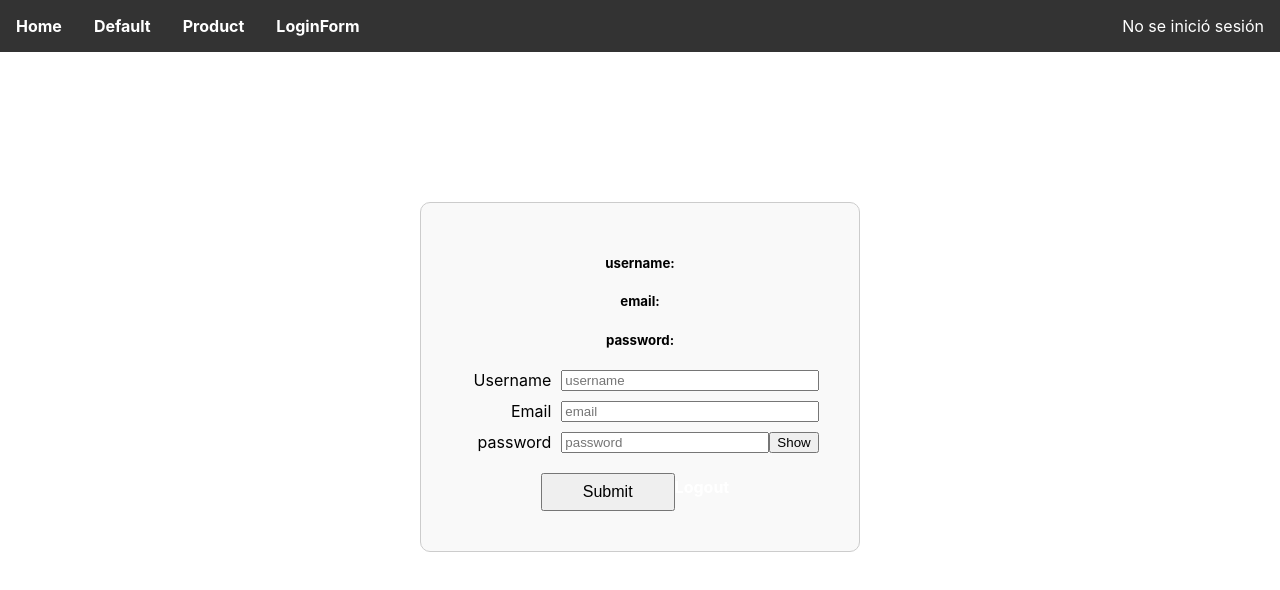
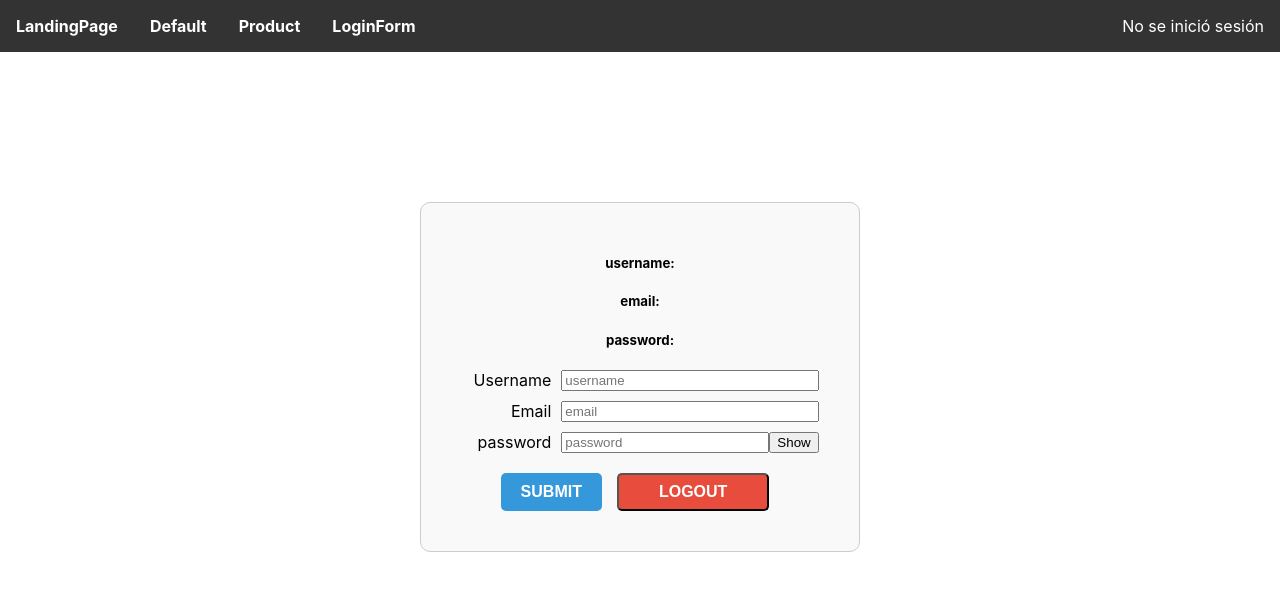
Before and after one commit to DanyelCas/desarrollo-frontend-react, a React (Create React App) app: page /login in a window 1280 px wide. Shown: the top 590 px of the page. Built offline with nearby package versions, Linux system fonts and the light colour scheme.

Commit message:
Proyecto terminado, pero falta pulirlo

```diff
--- a/src/App.css
+++ b/src/App.css
@@ -164,3 +164,96 @@ form div input {
   font-size: 1.5rem;
   cursor: pointer;
 }
+
+/* Estilos para el botón de Submit */
+button[type="submit"] {
+  padding: 10px 20px;
+  color: white;
+  background-color: #3498db; /* Azul */
+  border: none;
+  border-radius: 5px;
+  font-weight: bold;
+  cursor: pointer;
+  transition: background-color 0.3s ease;
+  text-transform: uppercase;
+}
+
+button[type="submit"]:hover {
+  background-color: #2980b9; /* Azul más oscuro al pasar el cursor */
+}
+
+button[type="submit"]:active {
+  background-color: #2471a3; /* Azul aún más oscuro al hacer clic */
+}
+
+button[type="submit"]:focus {
+  outline: none;
+  box-shadow: 0 0 0 3px rgba(52, 152, 219, 0.5); /* Sombra al enfocar */
+}
+
+/* Estilos para el enlace de Logout */
+.logout-link {
+  display: inline-block;
+  padding: 10px 20px;
+  color: white;
+  background-color: #e74c3c; /* Rojo oscuro */
+  border-radius: 5px;
+  text-decoration: none;
+  font-weight: bold;
+  transition: background-color 0.3s ease;
+  text-transform: uppercase;
+  margin-left: 15px;
+  cursor: pointer;
+}
+
+.logout-link:hover {
+  background-color: #c0392b; /* Rojo más oscuro al pasar el cursor */
+}
+
+.logout-link:active {
+  background-color: #a93226; /* Aún más oscuro cuando se hace clic */
+}
+
+.logout-link:focus {
+  outline: none;
+  box-shadow: 0 0 0 3px rgba(231, 76, 60, 0.5); /* Sombra al enfocar */
+}
+
+/* Estilos para la LandingPage */
+
+.containermain {
+  width: 80%;
+  margin: 0 auto;
+}
+
+.titulo_modulo7 {
+  text-align: center;
+  margin-top: 20px;
+  background-color: #4CAF50;
+  border: none;
+  color: white;
+  padding: 15px 32px;
+  text-align: center;
+  text-decoration: none;
+  display: block;
+  font-size: 16px;
+  margin: 4px 2px;
+  cursor: pointer;
+  width: 100%;
+  margin-top: 20px;
+}
+
+.subtitulo_modulo {
+  margin-top: 30px;
+}
+
+table {
+  border-collapse: collapse;
+  width: 100%;
+  margin-top: 20px;
+}
+
+td {
+  text-align: left;
+  padding: 8px;
+}
--- a/src/components/ModalInfo.jsx
+++ b/src/components/ModalInfo.jsx
@@ -1,6 +1,6 @@
 import { motion } from 'framer-motion'
 
-const ModalInfo = ({ visible, message, onClose }) => {
+const ModalInfo = ({ visible, message, onClose, onConfirm  }) => {
     if (!visible) {
         return null;
     }
@@ -13,7 +13,12 @@ const ModalInfo = ({ visible, message, onClose }) => {
                 transition={{duration: 0.5}}
             >
                 <div>
-                    <p>{message}</p>
+                    <p dangerouslySetInnerHTML={{ __html: message }}></p>
+                    {onConfirm && (
+                        <button className="confirm-btn" onClick={onConfirm}>
+                            Presionar para salir!!!
+                        </button>
+                    )}
                 </div>
                 <button
                     className="close-btn-success"
--- a/src/components/Navbar.jsx
+++ b/src/components/Navbar.jsx
@@ -7,7 +7,7 @@ const Navbar = () => {
         <nav>
             <ul>
                 <li>
-                    <Link to="/">Home</Link>
+                    <Link to="/">LandingPage</Link>
                 </li>
                 <li>
                     <Link to="/default">Default</Link>
--- a/src/hooks/useForm.jsx
+++ b/src/hooks/useForm.jsx
@@ -13,7 +13,11 @@ const useForm = (initialValues) => {
         );
     }
 
-    return [values, handleChange];
+    const resetForm = () => {
+        setValue(initialValues);
+    };
+
+    return [values, handleChange, resetForm];
 }
 
 export default useForm;
--- a/src/redux/form/formActions.js
+++ b/src/redux/form/formActions.js
@@ -1,4 +1,4 @@
-import { SET_FORM_DATA } from './formTypes';
+import { SET_FORM_DATA, RESET_FORM_DATA } from './formTypes';
 
 export const saveFormData = (formData) => {
     return {
@@ -6,3 +6,9 @@ export const saveFormData = (formData) => {
         payload: formData,
     }
 }
+
+export const resetFormData = () => {
+    return {
+        type: RESET_FORM_DATA,
+    }
+}
--- a/src/redux/form/formReducer.js
+++ b/src/redux/form/formReducer.js
@@ -1,4 +1,4 @@
-import { SET_FORM_DATA } from './formTypes';
+import { SET_FORM_DATA, RESET_FORM_DATA } from './formTypes';
 
 const initialState = {
     formData: {
@@ -22,6 +22,12 @@ const formReducer = (state = initialState, action) => {
                 },
             }
         }
+        case RESET_FORM_DATA: {
+            return {
+                ...state,
+                formData: initialState.formData
+            }
+        }
         default:
             return state;
     }
--- a/src/redux/form/formTypes.js
+++ b/src/redux/form/formTypes.js
@@ -1 +1,2 @@
 export const SET_FORM_DATA = 'SET_FORM_DATA';
+export const RESET_FORM_DATA = 'RESET_FORM_DATA';
--- a/src/router/router.js
+++ b/src/router/router.js
@@ -3,6 +3,7 @@ import { createBrowserRouter } from 'react-router-dom';
 import Default from "../screens/Default";
 import Product from "../screens/Product";
 import LoginForm from "../screens/Forms/LoginForm";
+import LandingPage from "../screens/LandingPage";
 
 import App from "../App";
 
@@ -13,6 +14,10 @@ const routes = createBrowserRouter([
         path: '/',
         element: <App />,
         children: [
+            {
+                path: '/',
+                element: <LandingPage />,
+            },
             {
                 path: '/default',
                 element: <Default />,
--- a/src/screens/Forms/LoginForm.jsx
+++ b/src/screens/Forms/LoginForm.jsx
@@ -1,14 +1,15 @@
 import useForm from "../../hooks/useForm";
 import { useDispatch, useSelector } from 'react-redux'
-import { saveFormData } from "../../redux/form/formActions";
+import { saveFormData, resetFormData } from "../../redux/form/formActions";
 import { motion } from 'framer-motion';
 import ModalInfo from '../../components/ModalInfo';
 import { useState } from "react";
 
 const LoginForm = () => {
-    const [values, handleChange] = useForm({ username: '', email: '', password: ''});
+    const [values, handleChange, resetForm] = useForm({ username: '', email: '', password: ''});
     const [showModalInfo, setShowModalInfo] = useState(false);
     const [showModalError, setShowModalError] = useState(false);
+    const [showModalLogout, setShowModalLogout] = useState(false);
     const [showPassword, setShowPassword] = useState(false);
     const form = useSelector(state => state.form);
     const dispatch = useDispatch();
@@ -23,24 +24,35 @@ const LoginForm = () => {
             console.log('son distintos!!!');
             setShowModalError(true);
         }
-    }
+    };
 
-    // Función para alternar el estado del modal
     const mostrarModalInfo = () => {
         setShowModalInfo(true);
-    }
+    };
 
     const hideModalInfo = () => {
         setShowModalInfo(false);
-    }
+    };
 
     const hideModalError = () => {
         setShowModalError(false);
-    }
+    };
 
     const toggleVerPassword = () => {
         setShowPassword(!showPassword);
-    }
+    };
+
+    const toogleModalLogout = () => {
+        setShowModalLogout(!showModalLogout);
+    };
+
+    const handleLogout = () => {
+        dispatch(resetFormData());
+        resetForm();
+        setShowModalLogout(false);
+    };
+
+    const messageLogout = "¿Estás seguro de que quieres cerrar sesión?";
 
     return (
         <motion.div
@@ -58,6 +70,12 @@ const LoginForm = () => {
                     visible={showModalError}
                     message="Password incorrecto"
                     onClose={hideModalError}
+                />
+                <ModalInfo
+                    visible={showModalLogout}
+                    message={messageLogout}
+                    onClose={toogleModalLogout}
+                    onConfirm={handleLogout}
                 />
                 <form onSubmit={handleSubmit}>
                     <h5>username: {form.formData.username}</h5>
@@ -97,7 +115,14 @@ const LoginForm = () => {
                     </div>
                     <div className="button-container">
                         <button type="submit">Submit</button>
-                        <a href="">Logout</a>
+                        <button
+                            className="logout-link"
+                            type="button"
+                            onClick={toogleModalLogout}
+                        >
+                                Logout
+                        </button>
+
                     </div>
 
                 </form>
--- /dev/null
+++ b/src/screens/LandingPage.jsx
@@ -0,0 +1,26 @@
+import OpenLink from '../components/OpenLink';
+import Header from './LandingPage/_components/Header';
+
+
+const Default = () => {
+    return (
+        <>
+            <header className="App-header">
+                <Header />
+
+                <OpenLink
+                    title="Learn React"
+                    url="https://react.dev/"
+                />
+
+                <OpenLink
+                    title="Mi proyecto react (Github)"
+                    url="https://github.com/DanyelCas/desarrollo-frontend-react"
+                />
+
+            </header>
+        </>
+    )
+}
+
+export default Default;
--- /dev/null
+++ b/src/screens/LandingPage/_components/Header.jsx
@@ -0,0 +1,31 @@
+const Header = () => {
+    return (
+        <>
+            <div class="containermain">
+                <h1 class="titulo_modulo7">Modulo 7: DESARROLLO FRONTEND CON REACTJS</h1>
+                <h2 class="subtitulo_modulo">Bienvenido</h2>
+                <p>Este módulo se centra en el uso de React, incluyendo la creación de componentes, el manejo de hooks, y el uso de Redux.</p>
+
+                <h2>Temas Cubiertos</h2>
+                <table>
+                    <tr>
+                        <td>Componentes funcionales y de clase</td>
+                        <td>Uso de React hooks como useState y useEffect</td>
+                        <td>Creación de custom hookscomo useForm</td>
+                        <td>Gestión de variables de estado con useState</td>
+                        <td>Gestión de estado global con Redux</td>
+                        <td>Integración de Redux con React</td>
+                        <td>Manejo de Formularios en React</td>
+                        <td>Publicando nuestra Pagina con GitHub Pages</td>
+                    </tr>
+                </table>
+
+                <h2>Recursos Adicionales</h2>
+                <p>Para profundizar en los temas cubiertos, consulta los siguientes recursos:</p>
+                <p>&copy; 2024 Modulo 7. USIP.</p>
+                </div>
+        </>
+    );
+}
+
+export default Header;
```
